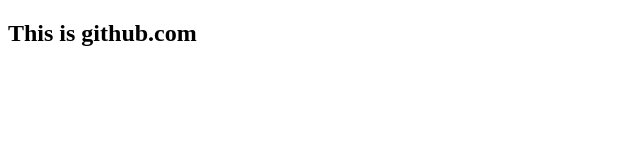
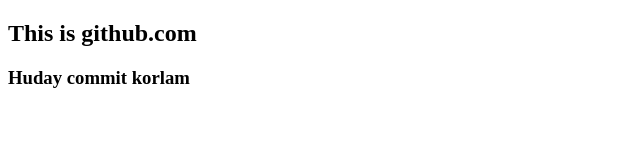
Before and after one commit to sufianmahmoud/huday, a plain HTML site: page index.html in a window 1280 px wide. Shown: the whole page, without its empty margins (0-640 px from the left). Drawn offline with Linux system fonts and the light colour scheme.

Commit message:
third commit

```diff
--- a/index.html
+++ b/index.html
@@ -7,6 +7,6 @@
 </head>
 <body>
     <h2>This is github.com</h2>
-
+    <h3>Huday commit korlam</h3>
 </body>
 </html>
```
Also changed, not shown: one.txt.
